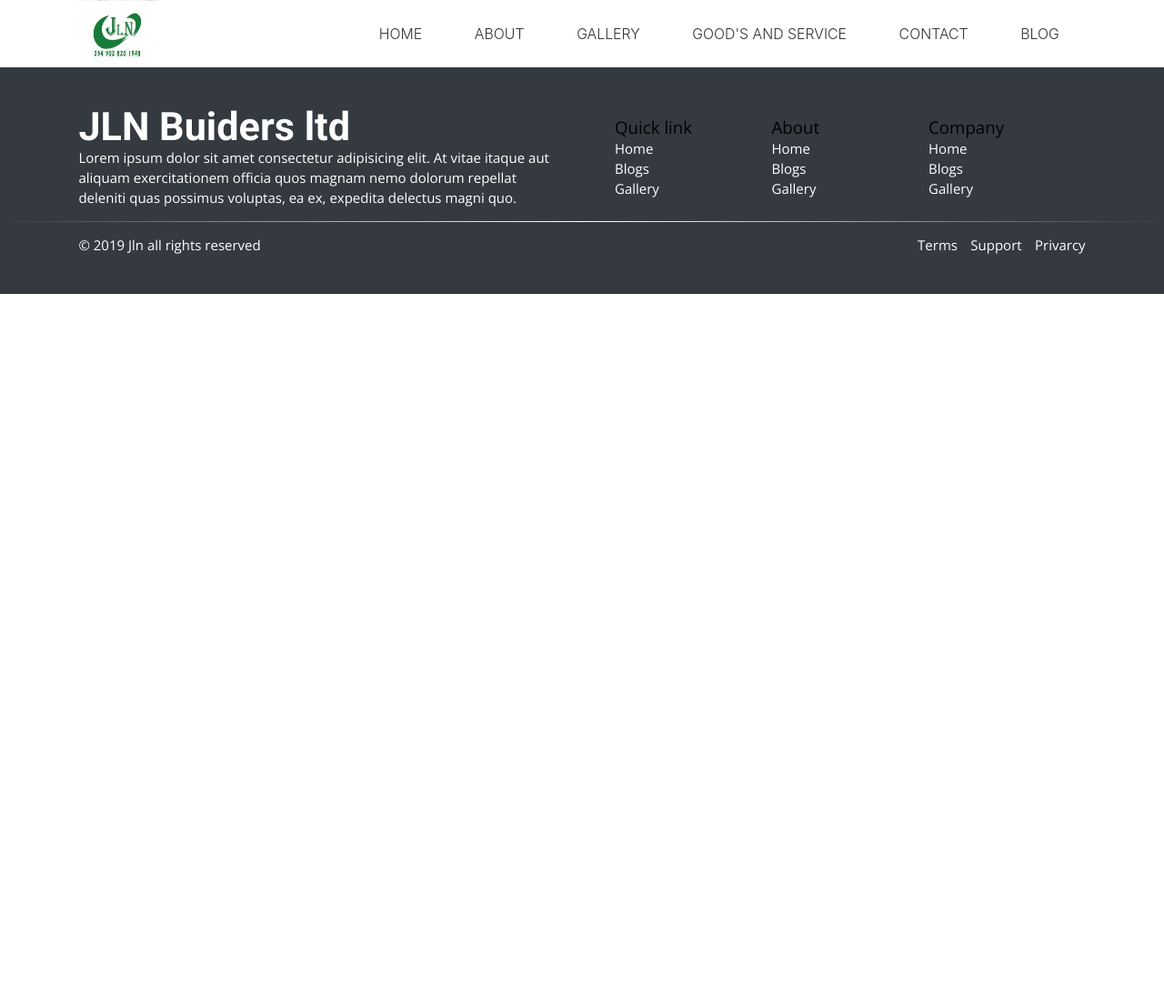
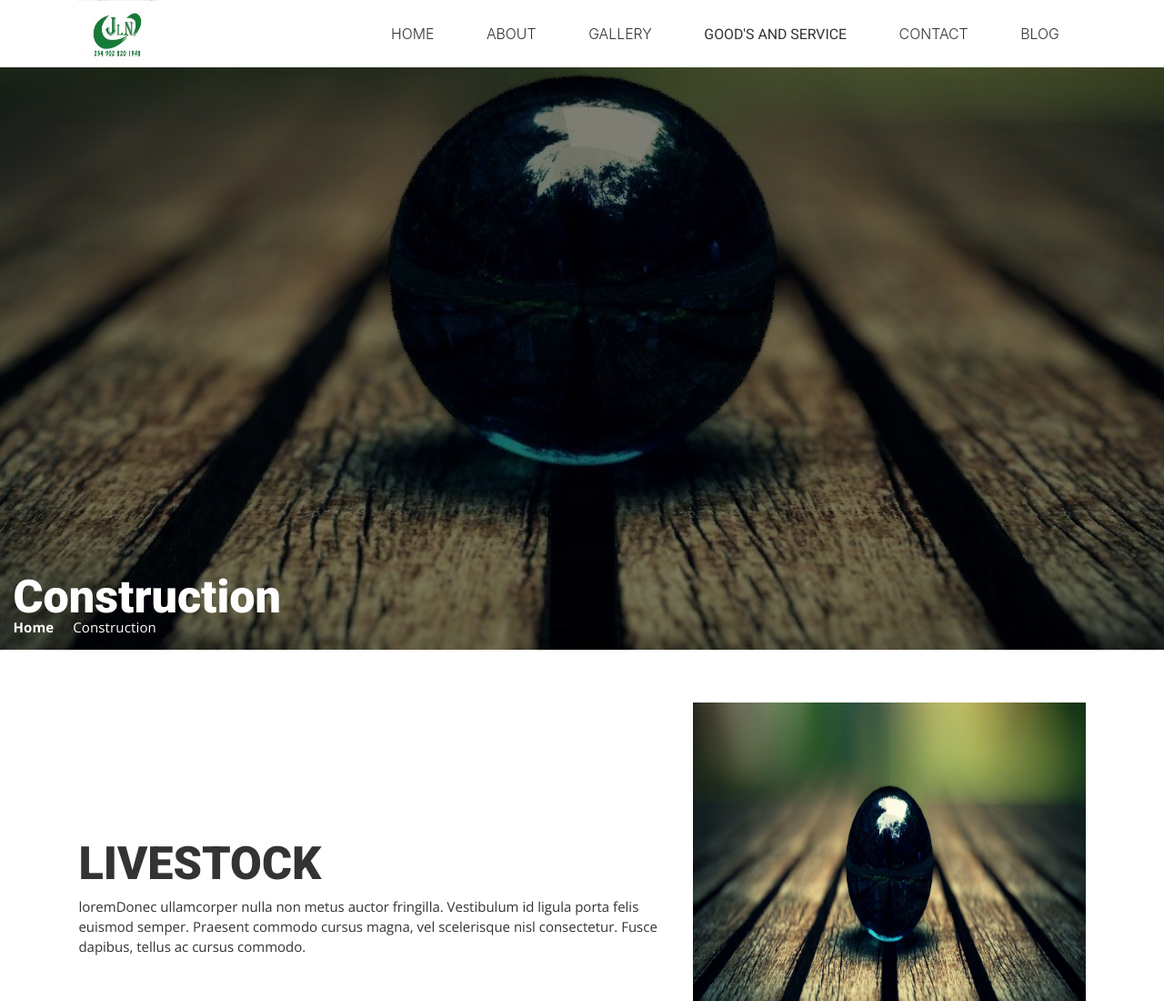
Before and after one commit to castelstack/jln, a React (Create React App) app: page /agriculture in a window 1280 px wide. Shown: the top 1100 px of the page at 91% size. Before the commit the page ends 800 px from the top, so only its background shows below. Built offline with nearby package versions, Linux system fonts and the light colour scheme.

Commit message:
second commit

```diff
--- a/src/App.js
+++ b/src/App.js
@@ -8,6 +8,7 @@ import Contact from "./pages/contact/contact";
 import Gallery from "./pages/gallery/gallery";
 import ConstructionPage from "./pages/construction-page/construction-page";
 import Blog from "./pages/blog/blog";
+import AgriculturePage from "./pages/agriculture-page/agriculture";
 
 function App() {
   return (
@@ -20,6 +21,7 @@ function App() {
           <Route path='/contact' component={Contact} />
           <Route path='/gallery' component={Gallery} />
           <Route path='/construction' component={ConstructionPage} />
+          <Route path='/agriculture' component={AgriculturePage} />
           <Route path='/blog' component={Blog} />
         </Switch>
       <Footer />
--- a/src/components/drawer/drawer-style.jsx
+++ b/src/components/drawer/drawer-style.jsx
@@ -8,6 +8,18 @@ export const Container = styled.div`
   }
 `;
 
+export const NavDrop = styled.h3`
+  text-decoration: none;
+  color: #333333;
+  font-family: 'Roboto', sans-serif;
+  font-size: 1.1rem;
+  font-weight: 400;
+  position: relative;
+  overflow: hidden;
+text-transform: uppercase;
+  will-change: color;
+  transition: color 0.25s ease-out;
+padding: .5rem 2rem;`
 export const NavLk = styled(NavLink)`
   text-decoration: none;
   color: #333333;
--- a/src/components/drawer/drawer.jsx
+++ b/src/components/drawer/drawer.jsx
@@ -7,7 +7,7 @@ import Button from "@material-ui/core/Button";
 import MenuIcon from "@material-ui/icons/Menu";
 import { Divider } from "@material-ui/core";
 import Img from "../../images/logo.png";
-import { Container, List, NavLk} from "./drawer-style";
+import { Container, List, NavLk, NavDrop} from "./drawer-style";
 import '../../containers/header/header.css'
 const useStyles = makeStyles({
   list: {
@@ -62,10 +62,10 @@ export default function Drawer(props) {
         <nav>
   <ul className="primary">
     <li>
-    <NavLk to='/blog'>GOOD'S AND SERVICE</NavLk>
+    <NavDrop >GOOD'S AND SERVICE</NavDrop>
       <ul className="msub">
         <li><NavLk to='/construction'>CONSTRUCTION</NavLk></li>
-        <li><NavLk to='/'>Blog</NavLk></li>
+        <li><NavLk to='/agriculture'>Agriculture</NavLk></li>
         <li><NavLk to='/'>Blog</NavLk></li>
       </ul>
     </li>
--- a/src/containers/header/header.jsx
+++ b/src/containers/header/header.jsx
@@ -4,6 +4,7 @@ import styled from "styled-components";
 import { NavLink } from "react-router-dom";
 import './header.css'
 import Drawer from "../../components/drawer/drawer";
+import { NavDrop } from "../../components/drawer/drawer-style";
 
 
 const Container = styled.div`
@@ -104,10 +105,10 @@ export default function Header() {
     <NavLk to='/gallery'>Gallery</NavLk>
     </li>
     <li>
-    <NavLk to='/blog'>GOOD'S AND SERVICE</NavLk>
+    <NavDrop>GOOD'S AND SERVICE</NavDrop>
       <ul className="sub">
         <li><NavLk to='/construction'>CONSTRUCTION</NavLk></li>
-        <li><NavLk to='/'>Blog</NavLk></li>
+        <li><NavLk to='/agriculture'>Agriculture</NavLk></li>
         <li><NavLk to='/'>Blog</NavLk></li>
       </ul>
     </li>
--- /dev/null
+++ b/src/pages/agriculture-page/agriculture.jsx
@@ -0,0 +1,39 @@
+import { Divider } from "@material-ui/core";
+import React from "react";
+import Box from "../../components/box/box";
+import { PagesBox, RevPagesBox } from "../../components/box/pages-box";
+import Img from "../../images/slide2.jpg";
+const AgriculturePage = () => {
+  return (
+    <div>
+      <Box title='Construction' currentPage='Construction' />
+      <PagesBox
+        title='LIVESTOCK'
+        description='loremDonec ullamcorper nulla non metus auctor fringilla. Vestibulum id ligula porta felis euismod semper. Praesent commodo cursus magna, vel scelerisque nisl consectetur. Fusce dapibus, tellus ac cursus commodo.'
+      alt='construction'
+      image={Img}
+          />
+          <Divider light />
+          <RevPagesBox  title='WE PRODUCE THE FRESHEST FRUITS.'
+        description='loremDonec ullamcorper nulla non metus auctor fringilla. Vestibulum id ligula porta felis euismod semper. Praesent commodo cursus magna, vel scelerisque nisl consectetur. Fusce dapibus, tellus ac cursus commodo.'
+      alt='construction'
+      image={Img}
+          />
+          <Divider light />
+          <PagesBox
+        title='FARM CROP'
+        description='loremDonec ullamcorper nulla non metus auctor fringilla. Vestibulum id ligula porta felis euismod semper. Praesent commodo cursus magna, vel scelerisque nisl consectetur. Fusce dapibus, tellus ac cursus commodo.'
+      alt='construction'
+      image={Img}
+          />
+          <Divider light />
+          <RevPagesBox  title='PROCESSING'
+        description='loremDonec ullamcorper nulla non metus auctor fringilla. Vestibulum id ligula porta felis euismod semper. Praesent commodo cursus magna, vel scelerisque nisl consectetur. Fusce dapibus, tellus ac cursus commodo.'
+      alt='construction'
+      image={Img}
+          />
+    </div>
+  );
+};
+
+export default AgriculturePage;
--- a/src/pages/gallery/gallery.jsx
+++ b/src/pages/gallery/gallery.jsx
@@ -1,4 +1,4 @@
-// import React from 'react';
+import React from 'react';
 // import { Breadcrumbs } from '@material-ui/core';
 // import { NavLink, Route, Switch, withRouter } from 'react-router-dom';
 // import styled from 'styled-components';
@@ -45,17 +45,17 @@
 // transition-duration: .2s;
 // }
 // `;
-// const Gallery = () => {
-//     return (
-//         <div>
-//             <div>
+const Gallery = () => {
+    return (
+        <div>
+            <div>
 
-//             </div>
-//             <div>
+            </div>
+            <div>
 
-//             </div>
-//         </div>
-//     );
-// };
+            </div>
+        </div>
+    );
+};
 
-// export default Gallery;
+export default Gallery;
```
Also changed, not shown: src/pages/construction-page copy/construction-page.jsx (added, +39 -0 lines), 1 other file (tests, documents, lock files or other folders).
